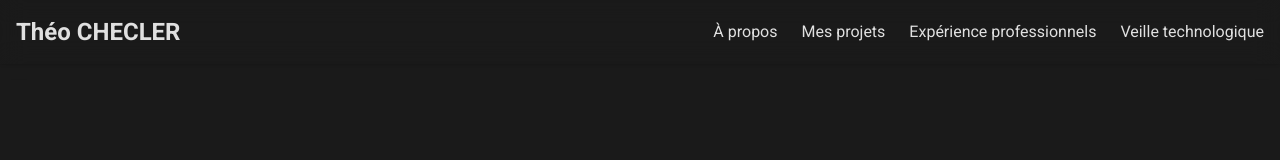
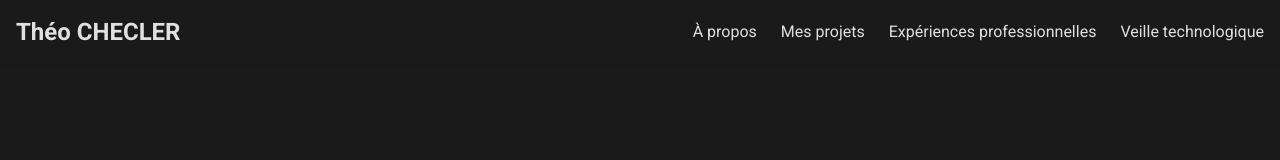
Before and after one commit to thexch/portfolio, a Next.js app: page / in a window 1280 px wide. Shown: the top 160 px of the page. Built offline with nearby package versions, Linux system fonts and the light colour scheme.

Commit message:
Correction de l'orthographe dans le menu de navigation

```diff
--- a/app/page.tsx
+++ b/app/page.tsx
@@ -93,7 +93,7 @@ export default function Home() {
           <ul className="flex space-x-6">
             <li><a href="#about" className="hover:text-primary text-foreground">À propos</a></li>
             <li><a href="#projects" className="hover:text-primary text-foreground">Mes projets</a></li>
-            <li><a href="#exp" className="hover:text-primary text-foreground">Expérience professionnels</a></li>
+            <li><a href="#exp" className="hover:text-primary text-foreground">Expériences professionnelles</a></li>
             <li><a href="#tech-watch" className="hover:text-primary text-foreground">Veille technologique</a></li>
           </ul>
         </nav>
```
